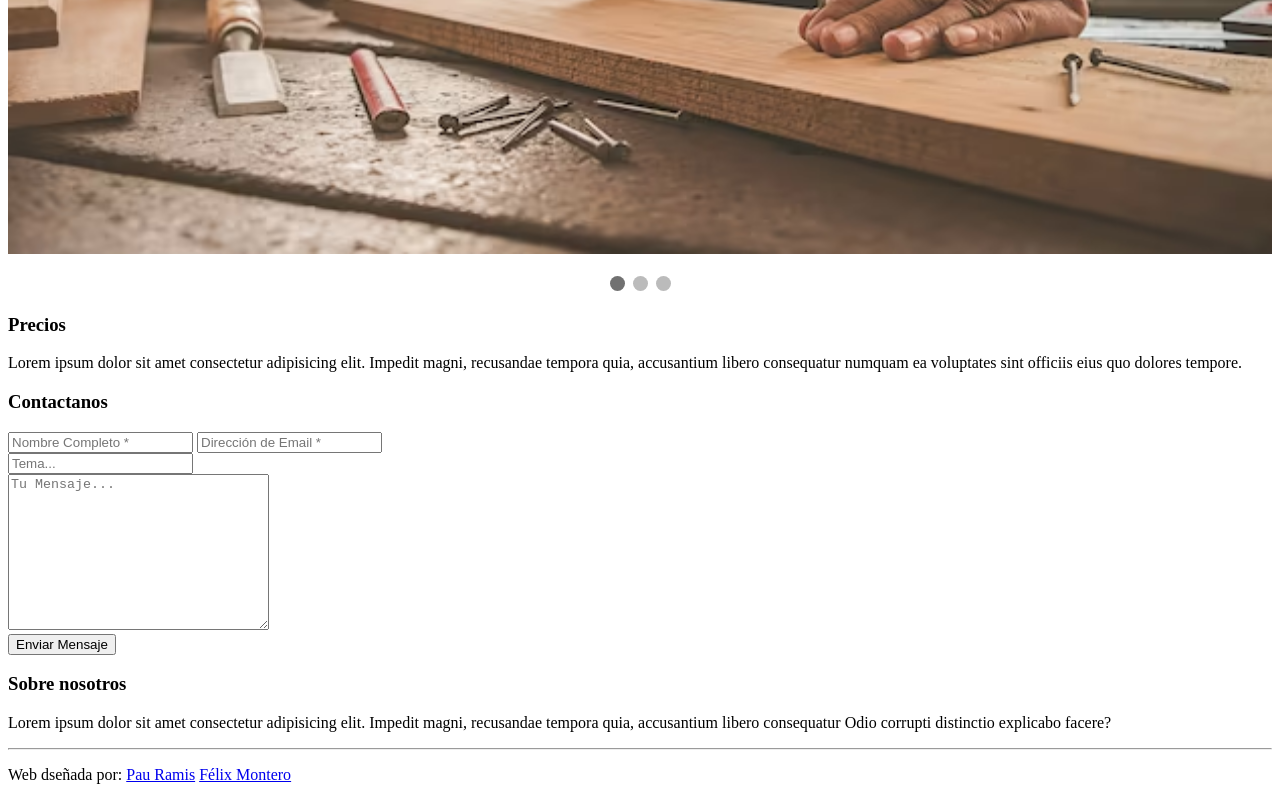
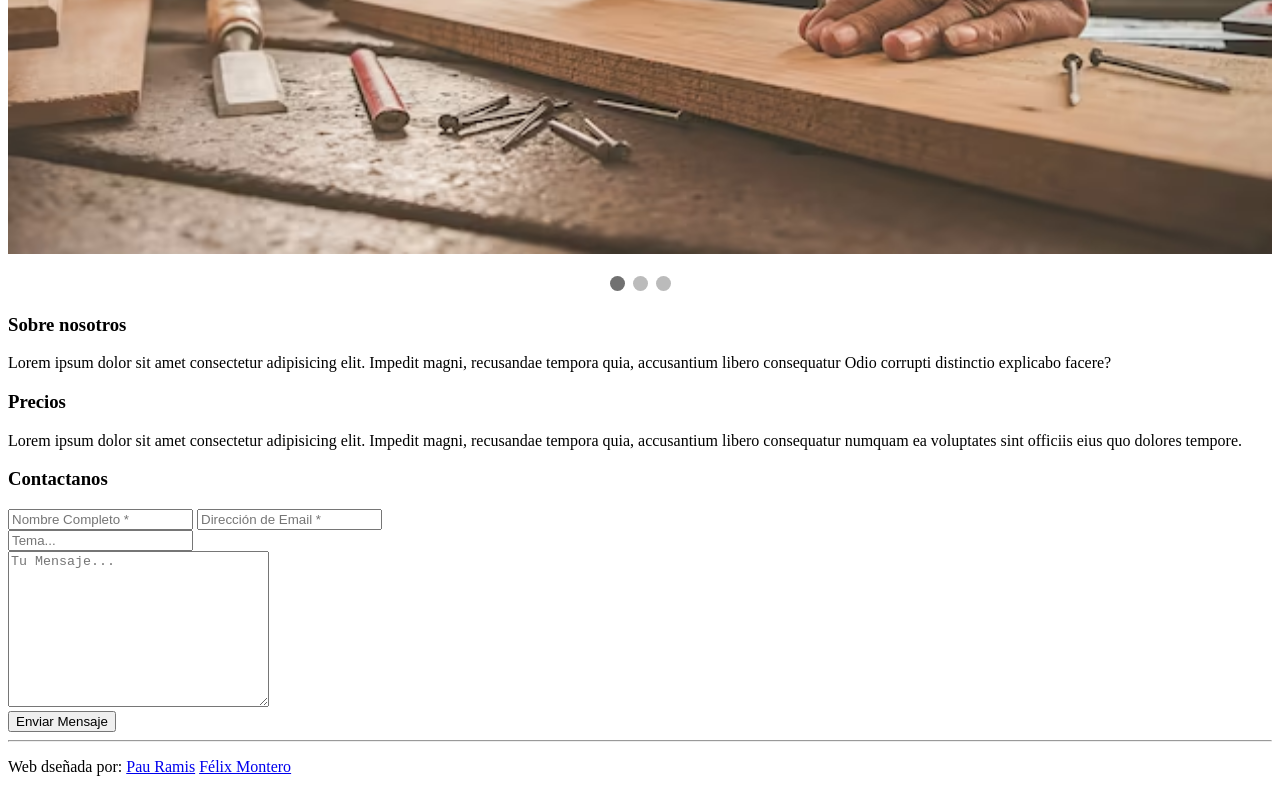
Before and after one commit to felixmontero/FINAL_PROYECT-DIW, a plain HTML site: page src/index.html in a window 1280 px wide. Shown: the part 1931-2731 px from the top of the page. Drawn offline with Linux system fonts and the light colour scheme.

Commit message:
Nosotros

```diff
--- a/src/index.html
+++ b/src/index.html
@@ -76,6 +76,14 @@
             }
         </script>
         <section>
+            <article>
+                <h1>Sobre nosotros</h1>
+                <p>Lorem ipsum dolor sit amet consectetur adipisicing elit.
+                    Impedit magni, recusandae tempora quia, accusantium libero consequatur
+                    Odio corrupti distinctio explicabo facere?
+                </p>
+            </article>
+
             <article id="precios">
                 <h1>Precios</h1>
                 <p>Lorem ipsum dolor sit amet consectetur adipisicing elit.
@@ -99,12 +107,7 @@
                     <input type="submit" value="Enviar Mensaje" class="btn-enviar">
                 </form>
             </article>
-            <article>
-                <h1>Sobre nosotros</h1>
-                <p>Lorem ipsum dolor sit amet consectetur adipisicing elit.
-                    Impedit magni, recusandae tempora quia, accusantium libero consequatur
-                    Odio corrupti distinctio explicabo facere?</p>
-            </article>
+
         </section>
     </main>
 
```
